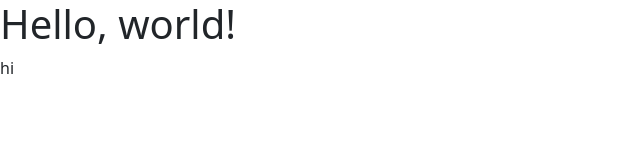
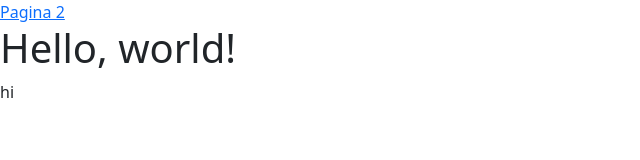
Before and after one commit to ProfCordasco/Caccia3C, a website: page index.html in a window 1280 px wide. Shown: the whole page, without its empty margins (0-640 px from the left). Drawn offline with nearby package versions, Linux system fonts and the light colour scheme.

Commit message:
Added page2

```diff
--- a/index.html
+++ b/index.html
@@ -7,6 +7,7 @@
     <link href="https://cdn.jsdelivr.net/npm/bootstrap@5.3.3/dist/css/bootstrap.min.css" rel="stylesheet" integrity="sha384-QWTKZyjpPEjISv5WaRU9OFeRpok6YctnYmDr5pNlyT2bRjXh0JMhjY6hW+ALEwIH" crossorigin="anonymous">
   </head>
   <body>
+    <a href="page2.html">Pagina 2</a>
     <h1>Hello, world!</h1>
     hi
     <script src="https://cdn.jsdelivr.net/npm/bootstrap@5.3.3/dist/js/bootstrap.bundle.min.js" integrity="sha384-YvpcrYf0tY3lHB60NNkmXc5s9fDVZLESaAA55NDzOxhy9GkcIdslK1eN7N6jIeHz" crossorigin="anonymous"></script>
```
